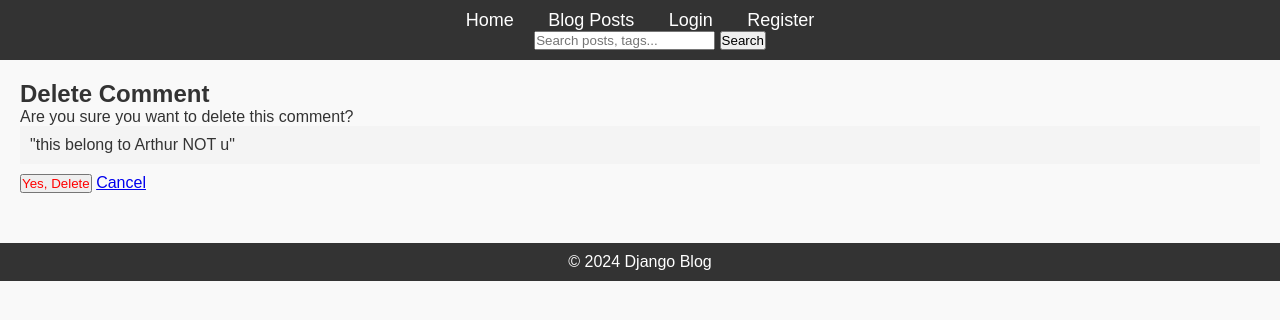
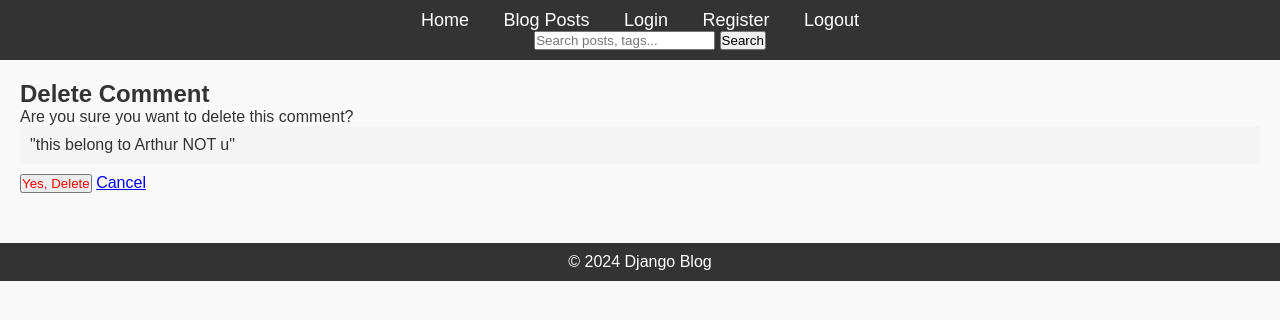
Before and after one commit to abdelrahmanelsafty75/Alx_DjangoLearnLab, a Django app: page /comment/1/delete/ in a window 1280 px wide. Shown: the top 320 px of the page. Run offline with Django 5.2, Linux system fonts and the light colour scheme; a user stored in the database is signed in; data comes from the database, SQL or seed files in the repository; both versions use the stored data as it was after the commit; parts of the project's set-up code (start-up, migrations or seed data) failed here and were passed over.

Commit message:
fix: logout as form more secure

```diff
--- a/django_blog/blog/templates/blog/base.html
+++ b/django_blog/blog/templates/blog/base.html
@@ -15,6 +15,12 @@
                 <li><a href="{% url 'posts' %}">Blog Posts</a></li>
                 <li><a href="{% url 'login' %}">Login</a></li>
                 <li><a href="{% url 'register' %}">Register</a></li>
+                <li>
+                    <form action="{% url 'logout' %}" method="post" style="display: inline;">
+                         {% csrf_token %}
+                         <button type="submit" style="background: none; border: none; color: white; cursor: pointer; font-size: 18px; font-family: inherit;">Logout</button>
+                    </form>
+                </li>
             </ul>
             <form action="{% url 'search' %}" method="GET" style="display: inline; margin-left: 20px;">
                 <input type="text" name="q" placeholder="Search posts, tags..." required>
```
Also changed, not shown: django_blog/db.sqlite3.
